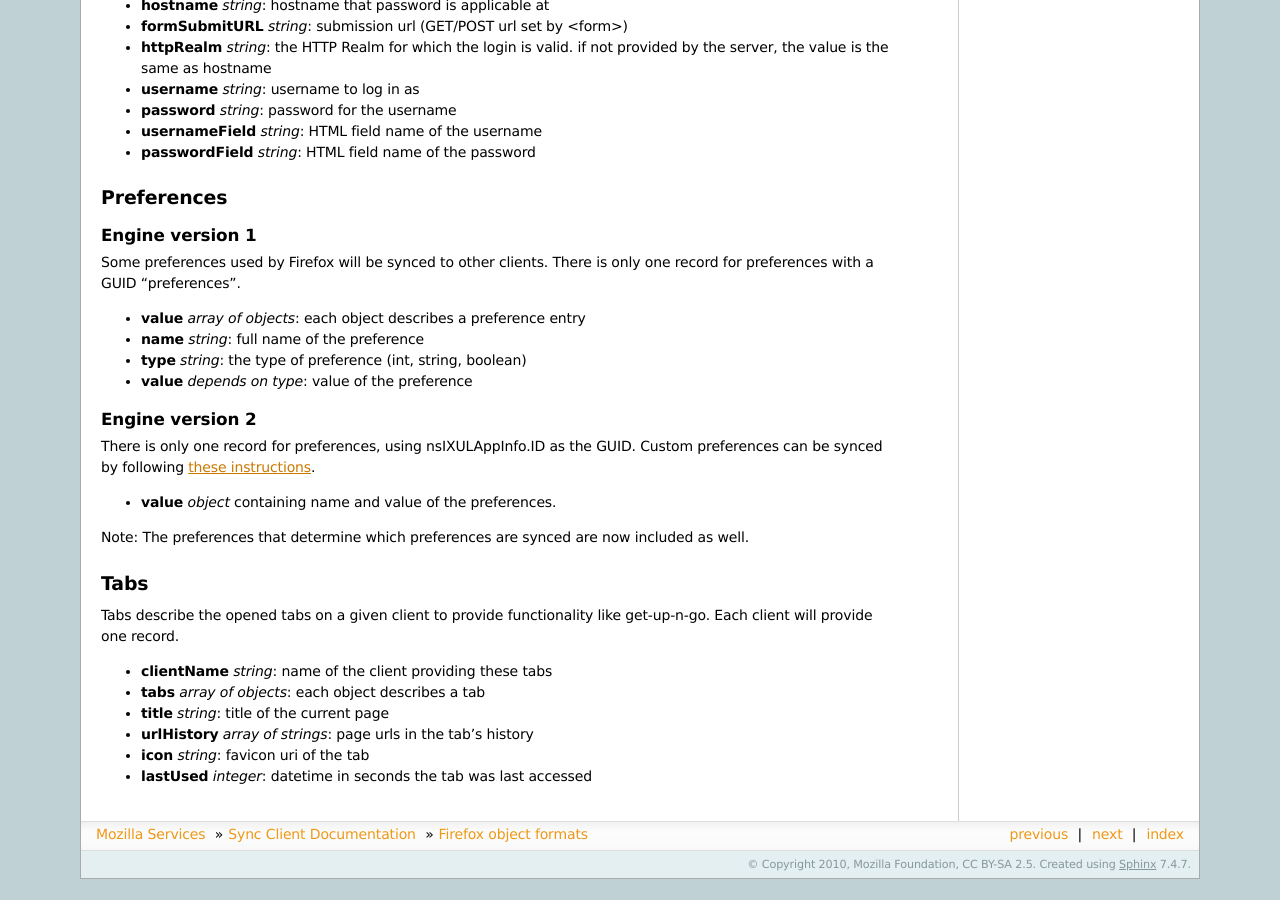
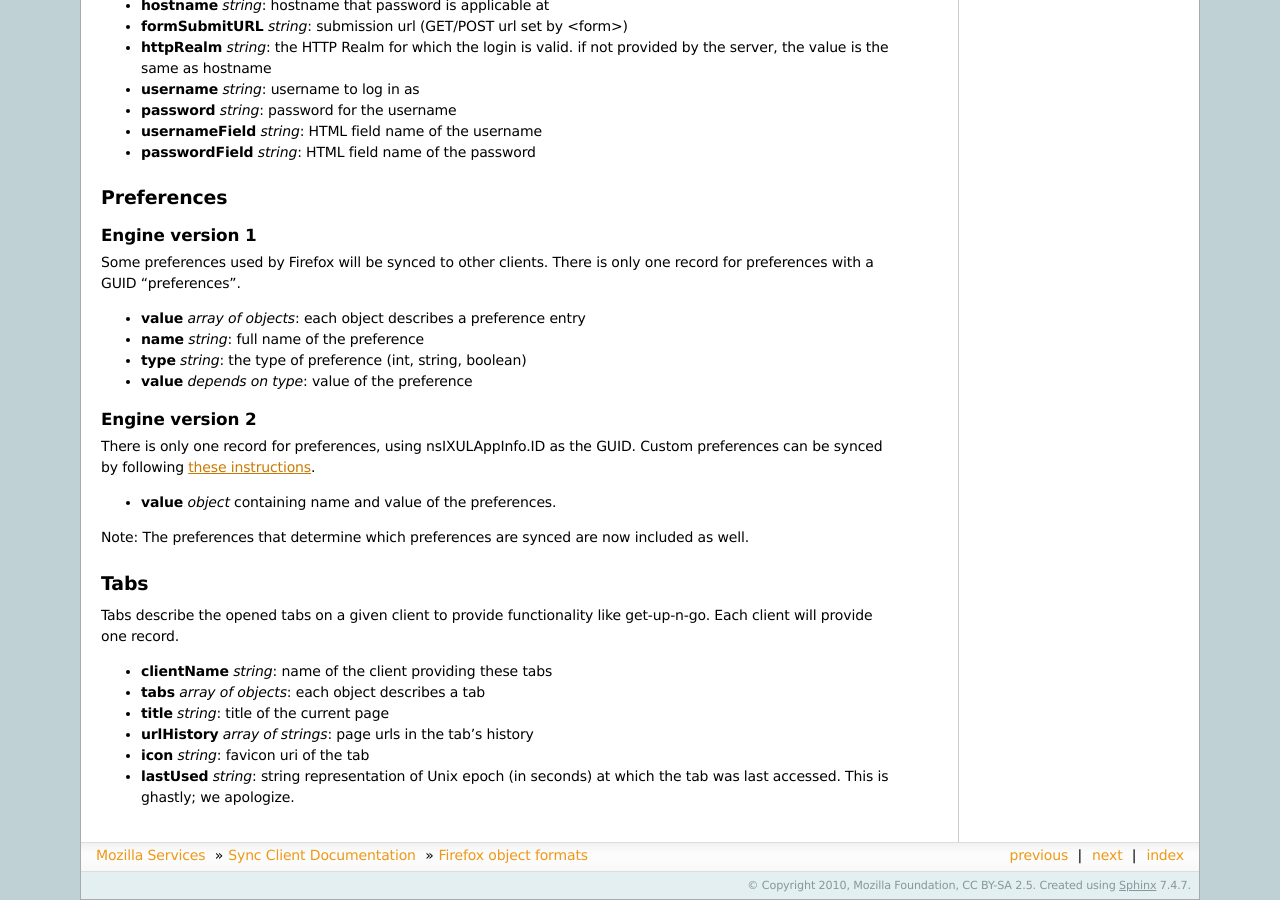
Before and after one commit to mozilla-services/docs, a Sphinx documentation site: the page built from source/sync/objectformats.rst, in a window 1280 px wide and 900 px high, scrolled down 3074 px. Built offline with Sphinx 7.4.7, drawn with Linux system fonts in a browser that asks for light colours; before the commit the page ends 3953 px from its top, so only the background shows below that.

Commit message:
Correct documentation for tabs object format.

```diff
--- a/source/sync/objectformats.rst
+++ b/source/sync/objectformats.rst
@@ -215,4 +215,4 @@ Tabs describe the opened tabs on a given client to provide functionality like ge
 * **title** *string*: title of the current page
 * **urlHistory** *array of strings*: page urls in the tab's history
 * **icon** *string*: favicon uri of the tab
-* **lastUsed** *integer*: datetime in seconds the tab was last accessed
+* **lastUsed** *string*: string representation of Unix epoch (in seconds) at which the tab was last accessed. This is ghastly; we apologize.
```
